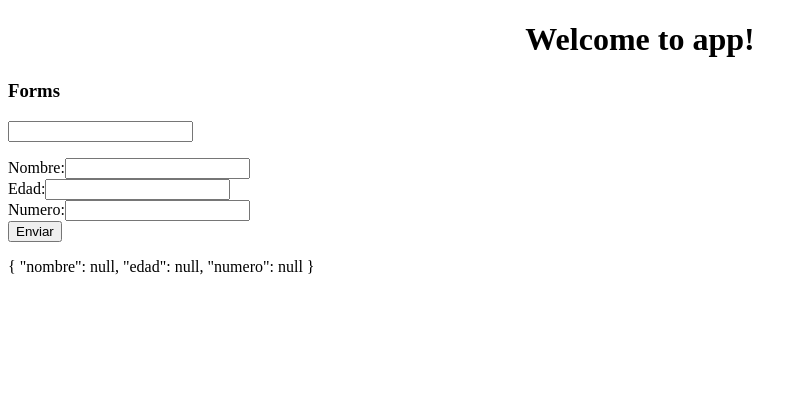
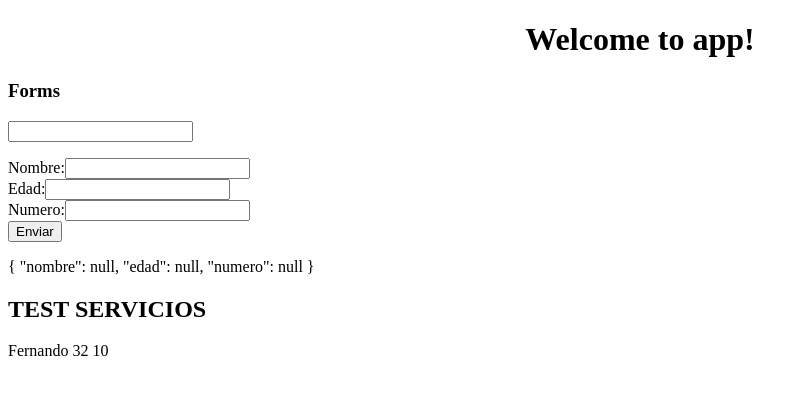
Before and after one commit to FernandoArellano/angular5, an Angular app: page / in a window 1280 px wide. Shown: the top 394 px of the page, without its empty margins (0-807 px from the left). Built offline with nearby package versions, Linux system fonts and the light colour scheme.

Commit message:
Practica 9. Basic Service

```diff
--- a/src/app/app.component.html
+++ b/src/app/app.component.html
@@ -24,3 +24,5 @@
 <!--<app-switch-example></app-switch-example>-->
 
 <app-form-example></app-form-example>
+
+<app-test-services></app-test-services>
--- /dev/null
+++ b/src/app/directives/test-services/test-services.component.html
@@ -0,0 +1,5 @@
+<h2>TEST SERVICIOS</h2>
+
+<p>{{jugador.nombre}}
+{{jugador.edad}}
+{{jugador.numero}}</p>
--- /dev/null
+++ b/src/app/directives/test-services/test-services.component.ts
@@ -0,0 +1,22 @@
+import { Component, OnInit } from '@angular/core';
+import {JugadorModel} from "../../model/jugador.model";
+import {BasicService} from "../../services/basicService";
+
+@Component({
+  selector: 'app-test-services',
+  templateUrl: './test-services.component.html',
+  styleUrls: ['./test-services.component.css']
+})
+export class TestServicesComponent implements OnInit {
+
+  jugador: JugadorModel;
+
+  constructor(private basicService: BasicService) {
+
+  }
+
+  ngOnInit() {
+    this.jugador = this.basicService.obtenerJugador();
+  }
+
+}
--- /dev/null
+++ b/src/app/model/jugador.model.ts
@@ -0,0 +1,11 @@
+export class JugadorModel{
+  nombre: string;
+  edad: number;
+  numero: number;
+
+  constructor(nombre: string, edad: number, numero: number){
+    this.nombre = nombre;
+    this.edad= edad;
+    this.numero = numero;
+  }
+}
--- /dev/null
+++ b/src/app/services/basicService.ts
@@ -0,0 +1,10 @@
+import { Injectable } from "@angular/core";
+import {JugadorModel} from "../model/jugador.model";
+
+@Injectable()
+export class BasicService{
+
+obtenerJugador(){
+  return new JugadorModel('Fernando', 32, 10);
+}
+}
```
Also changed, not shown: src/app/app.module.ts (+6 -1 lines), src/app/directives/test-services/test-services.component.css (added), 1 other file (tests, documents, lock files or other folders).
